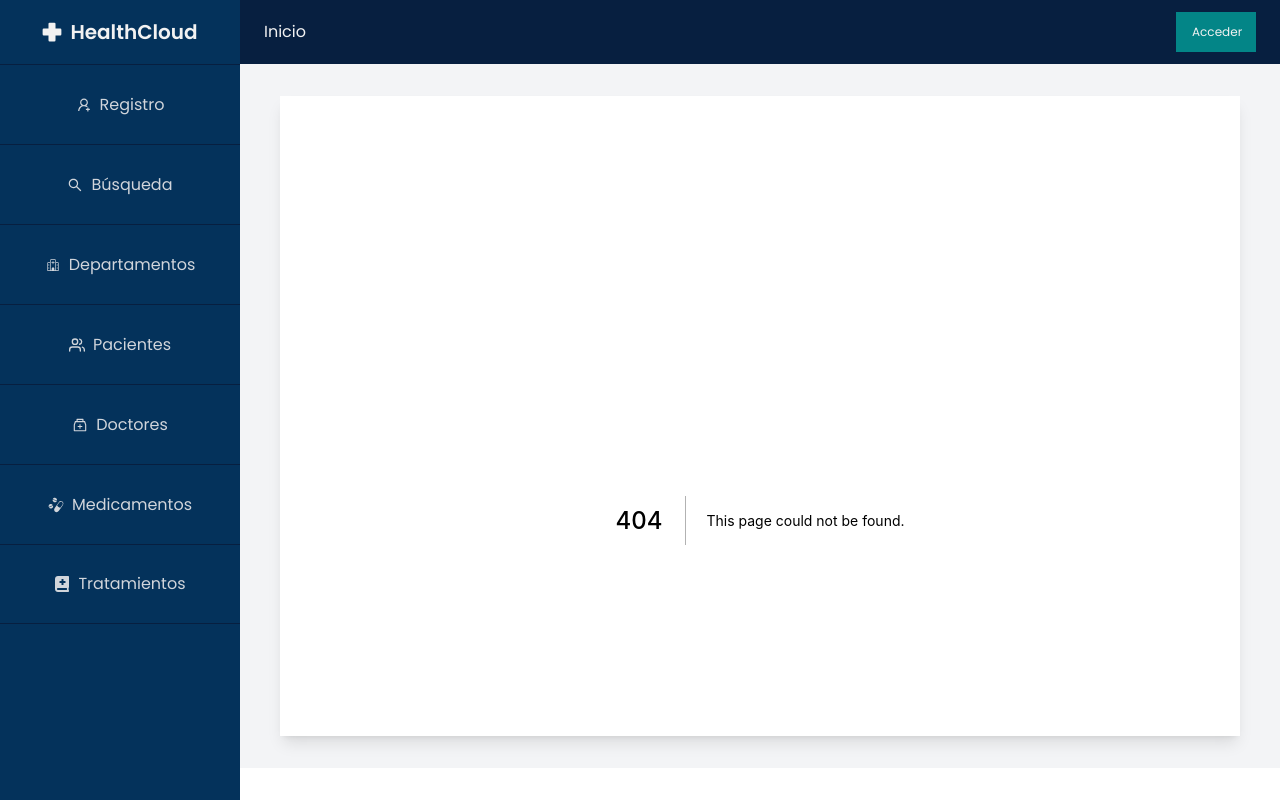
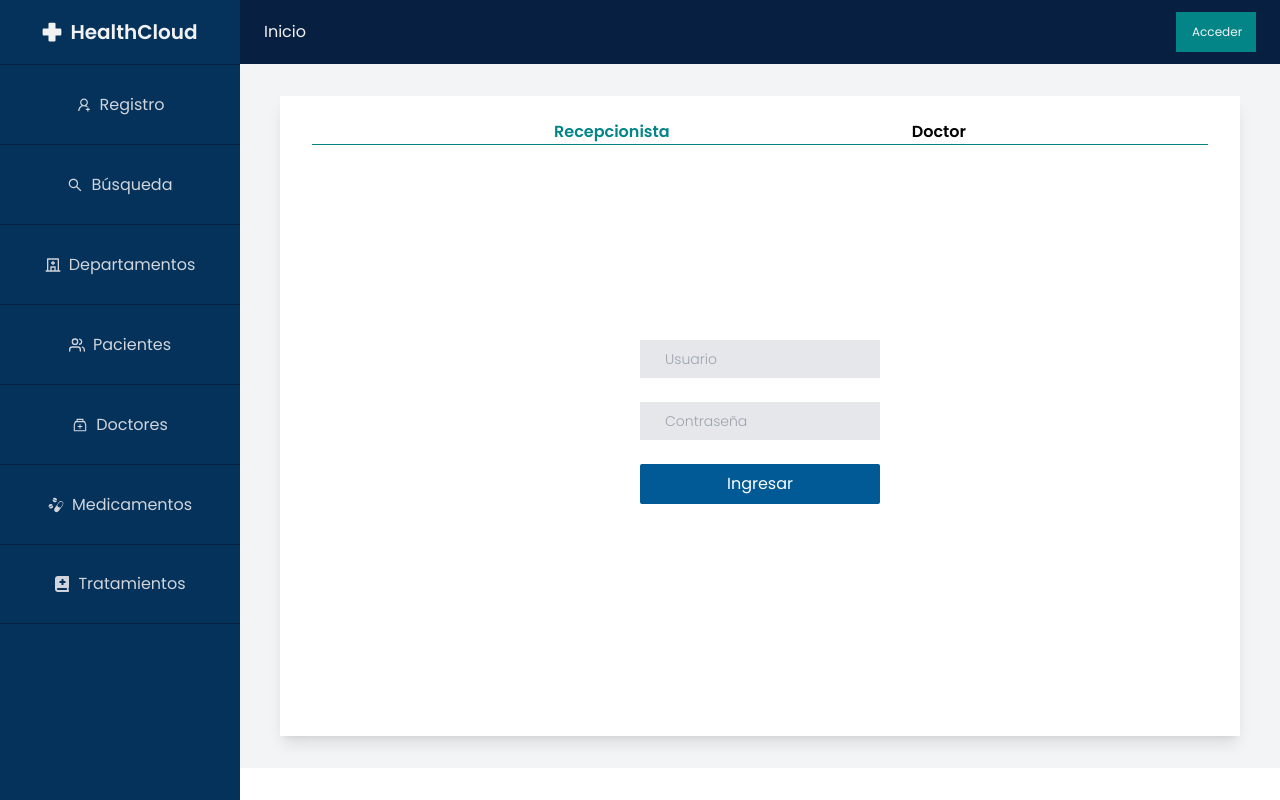
Before and after one commit to matiassio2774/healthcloud, a Next.js app: page /login in a window 1280 px wide. Before the commit this address had no page. Built offline with nearby package versions, Linux system fonts and the light colour scheme.

Commit message:
Navbar y sidebar fixeados, agregada pagina de login con formularios

```diff
--- /dev/null
+++ b/components/DoctorForm/DoctorForm.jsx
@@ -0,0 +1,33 @@
+function DoctorForm() {
+  return (
+    <>
+      <div className="flex justify-center items-center h-4/5 mt-10">
+        <form className="w-60 flex flex-col gap-6">
+          <input
+            className="bg-gray-200 border rounded-xs py-2 px-6 outline-none text-sm font-light"
+            type="text"
+            placeholder="Nombre"
+          />
+          <input
+            className="bg-gray-200 border rounded-xs py-2 px-6 outline-none text-sm font-light"
+            type="text"
+            placeholder="Apellido"
+          />
+          <input
+            className="bg-gray-200 border rounded-xs py-2 px-6 outline-none text-sm font-light"
+            type="text"
+            placeholder="Matrícula"
+          />
+          <button
+            type="submit"
+            className="bg-button text-white py-2 px-8 rounded-sm hover:bg-active"
+          >
+            Ingresar
+          </button>
+        </form>
+      </div>
+    </>
+  );
+}
+
+export default DoctorForm;
--- a/components/Navbar/Navbar.jsx
+++ b/components/Navbar/Navbar.jsx
@@ -1,9 +1,17 @@
+import { useRouter } from 'next/router'
+
 function Navbar() {
+
+  const router = useRouter()
+
   return (
     <>
       <div className="navbar w-full h-16 bg-primary text-light flex justify-between items-center px-6">
-        <p>Inicio</p>
-        <button className="text-xs bg-active w-20 px-4 py-3 hover:bg-button transition-all">
+        <button onClick={()=>router.push('/')}>Inicio</button>
+        <button
+          className="text-xs bg-active w-20 px-4 py-3 hover:bg-button transition-all"
+          onClick={()=>router.push('/login')}
+        >
           Acceder
         </button>
       </div>
--- a/components/Sidebar/Sidebar.jsx
+++ b/components/Sidebar/Sidebar.jsx
@@ -3,7 +3,7 @@ import {
   AiOutlineSearch,
   AiOutlineMedicineBox,
 } from "react-icons/ai";
-import { CiHospital1 } from "react-icons/ci";
+import { RiHospitalLine } from "react-icons/ri";
 import { FiUsers } from "react-icons/fi";
 import { GiMedicines, GiHealthNormal } from "react-icons/gi";
 import { FaBookMedical } from "react-icons/fa";
@@ -17,31 +17,31 @@ function Sidebar() {
           <p>HealthCloud </p>
         </div>
         <div className="sidebar w-60 h-max z-10 text-gray-300">
-          <button className="w-full h-20 border-t border-primary flex gap-2 items-center justify-center hover:bg-active transition-all">
+          <button className="w-full h-20 border-t border-primary flex gap-2 items-center justify-center hover:bg-active ">
             <AiOutlineUserAdd />
             <span>Registro</span>
           </button>
-          <button className="w-full h-20 border-t border-primary flex gap-2 items-center justify-center hover:bg-active transition-all">
+          <button className="w-full h-20 border-t border-primary flex gap-2 items-center justify-center hover:bg-active ">
             <AiOutlineSearch />
             <span>Búsqueda</span>
           </button>
-          <button className="w-full h-20 border-t border-primary flex gap-2 items-center justify-center hover:bg-active transition-all">
-            <CiHospital1 />
+          <button className="w-full h-20 border-t border-primary flex gap-2 items-center justify-center hover:bg-active ">
+            <RiHospitalLine />
             <span>Departamentos</span>
           </button>
-          <button className="w-full h-20 border-t border-primary flex gap-2 items-center justify-center hover:bg-active transition-all">
+          <button className="w-full h-20 border-t border-primary flex gap-2 items-center justify-center hover:bg-active ">
             <FiUsers />
             <span>Pacientes</span>
           </button>
-          <button className="w-full h-20 border-t border-primary flex gap-2 items-center justify-center hover:bg-active transition-all">
+          <button className="w-full h-20 border-t border-primary flex gap-2 items-center justify-center hover:bg-active ">
             <AiOutlineMedicineBox />
             <span>Doctores</span>
           </button>
-          <button className="w-full h-20 border-t border-primary flex gap-2 items-center justify-center hover:bg-active transition-all">
+          <button className="w-full h-20 border-t border-primary flex gap-2 items-center justify-center hover:bg-active ">
             <GiMedicines />
             <span>Medicamentos</span>
           </button>
-          <button className="w-full h-20 border-y border-primary flex gap-2 items-center justify-center hover:bg-active transition-all">
+          <button className="w-full h-20 border-y border-primary flex gap-2 items-center justify-center hover:bg-active ">
             <FaBookMedical />
             <span>Tratamientos</span>
           </button>
--- a/layout/Layout.jsx
+++ b/layout/Layout.jsx
@@ -6,7 +6,7 @@ function Layout({ children }) {
   return (
     <>
       <link rel="preconnect" href="https://fonts.googleapis.com" />
-      <link rel="preconnect" href="https://fonts.gstatic.com" crossOrigin />
+      <link rel="preconnect" href="https://fonts.gstatic.com" crossOrigin="true" />
       <link
         href="https://fonts.googleapis.com/css2?family=Poppins:wght@200;300;400;500;600;700;800&display=swap"
         rel="stylesheet"
--- a/pages/index.jsx
+++ b/pages/index.jsx
@@ -2,7 +2,7 @@
 export default function HomePage() {
   return (
     <div>
-      asdasdas
+      Home Page
     </div>
   )
 }
--- /dev/null
+++ b/pages/login/index.jsx
@@ -0,0 +1,51 @@
+import { useState } from "react";
+import DoctorForm from './../../components/DoctorForm/DoctorForm';
+
+function LoginPage() {
+  const [toggleR, setToggleR] = useState(1);
+  const [toggleD, setToggleD] = useState(0);
+
+  function handleClickR() {
+    setToggleR(1);
+    setToggleD(0);
+  }
+
+  function handleClickD() {
+    setToggleD(1);
+    setToggleR(0);
+  }
+
+  return (
+    <>
+      <div className="w-full border-b border-active flex justify-evenly font-semibold">
+        <button className={"hover:text-active " + (toggleR ? "text-active" : "text-black") } onClick={handleClickR}>Recepcionista</button>
+        <button className={"hover:text-active " + (toggleD ? "text-active" : "text-black") } onClick={handleClickD}>Doctor</button>
+      </div>
+      {toggleD ? <DoctorForm />
+      :
+      <div className="flex justify-center items-center h-4/5 mt-10">
+        <form className="w-60 flex flex-col gap-6">
+          <input
+            className="bg-gray-200 border rounded-xs py-2 px-6 outline-none text-sm font-light"
+            type="text"
+            placeholder="Usuario"
+          />
+          <input
+            className="bg-gray-200 border rounded-xs py-2 px-6 outline-none text-sm font-light"
+            type="text"
+            placeholder="Contraseña"
+          />
+          <button
+            type="submit"
+            className="bg-button text-white py-2 px-8 rounded-sm hover:bg-active"
+          >
+            Ingresar
+          </button>
+        </form>
+      </div>
+      }
+    </>
+  );
+}
+
+export default LoginPage;
```
